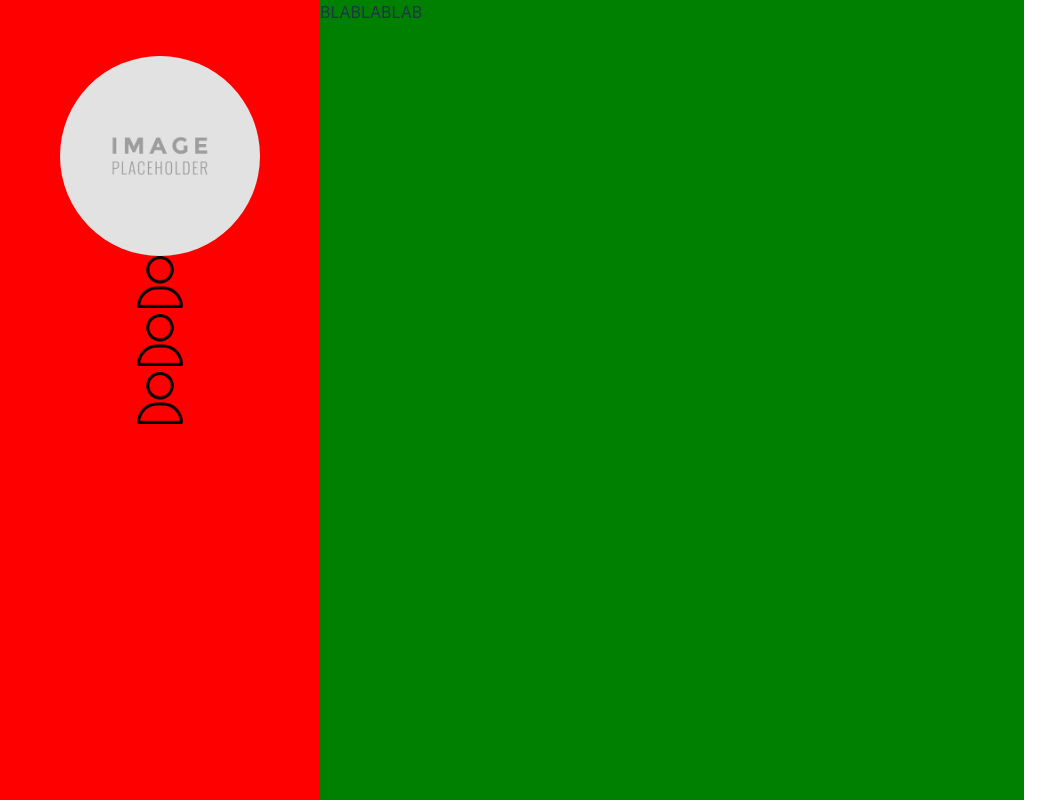
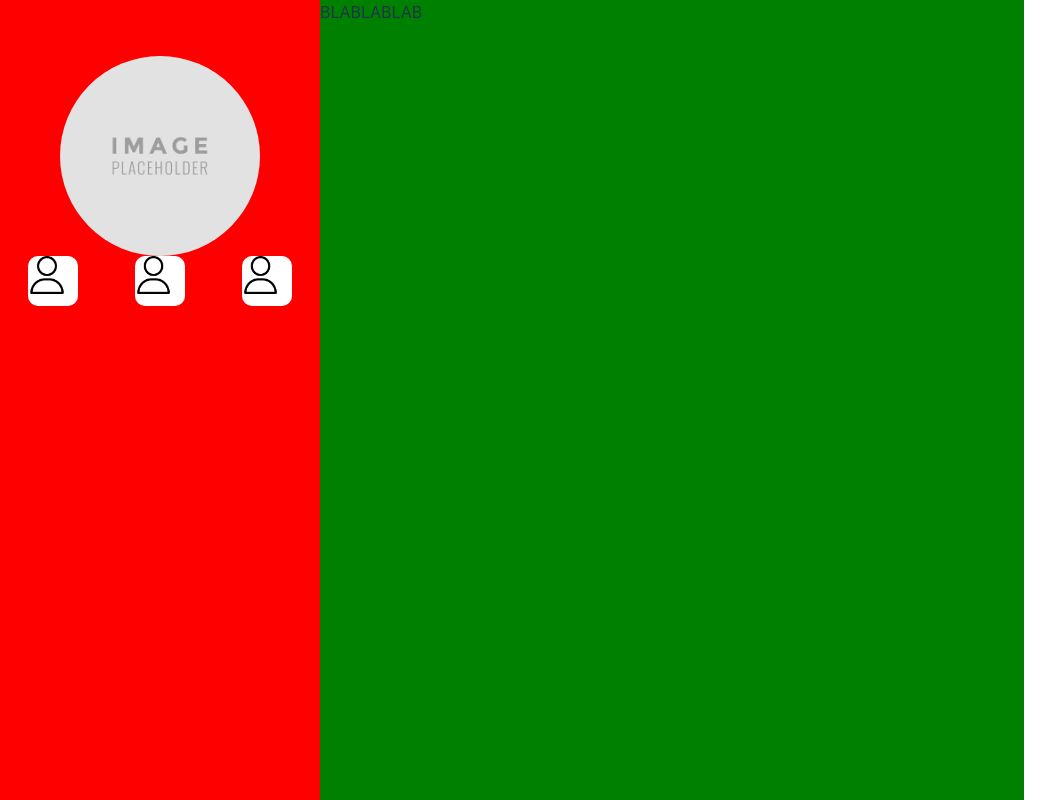
Before and after one commit to DylanBackus/SocialMedia, a React (Vite) app: page / in a window 1280 px wide. Shown: the whole page, without its empty margins (0-1059 px from the left). Built offline with nearby package versions, Linux system fonts and the light colour scheme.

Commit message:
database changes

```diff
--- a/src/HomeLeftSideComponent.jsx
+++ b/src/HomeLeftSideComponent.jsx
@@ -1,4 +1,7 @@
 import React from "react";
+import db from './firebase/FirebaseConfig'
+import { doc, getDocFromCache } from "firebase/firestore";
+
 
 const HomeLeftSideComponent = () => {
 
@@ -10,13 +13,13 @@ const HomeLeftSideComponent = () => {
                   <div className="row">
                     <div className="profile-icon">
                         <a href="profile" className="max-size">
-                            <img src="images/user.png"  className="max-size"/>
+                            <img src="images/user.png"  className="max-size2"/>
                         </a>
                         <a href="profile" className="max-size">
-                            <img src="images/user.png"  className="max-size"/>
+                            <img src="images/user.png"  className="max-size2"/>
                         </a>
                         <a href="profile" className="max-size">
-                            <img src="images/user.png"  className="max-size"/>
+                            <img src="images/user.png"  className="max-size2"/>
                         </a>
                     </div>
                   </div>
--- a/src/css/home.css
+++ b/src/css/home.css
@@ -31,10 +31,23 @@
 .row{
     display: flex;
     flex-direction: row;
+    width: 100%;
+    justify-content: center;
 }
 .profile-icon{
-    width: 52px;
+    width: 100%;
+    display: flex;
+    flex-direction: row;
+    justify-content: space-around;
 }
 .max-size{
-    width: 100%;
+    width: 50px;
+    height: 50px;
+    background-color: #FFFFFF;
+    border-radius: 10px;
+    justify-content: center;
+    align-items: center;
 }
+.max-size2{
+    width: 75%;
+}
--- /dev/null
+++ b/src/firebase/FirebaseConfig.jsx
@@ -0,0 +1,24 @@
+import { getAnalytics,  } from "firebase/analytics";
+import { initializeApp } from "firebase/app";
+import { getFirestore } from "firebase/firestore";
+
+// TODO: Add SDKs for Firebase products that you want to use
+// https://firebase.google.com/docs/web/setup#available-libraries
+
+// Your web app's Firebase configuration
+// For Firebase JS SDK v7.20.0 and later, measurementId is optional
+const firebaseConfig = {
+    apiKey: "AIzaSyBzN2L4OzM9VilluD7OzYNlUp9BaIU2GvI",
+    authDomain: "social-media-omgeving.firebaseapp.com",
+    projectId: "social-media-omgeving",
+    storageBucket: "social-media-omgeving.appspot.com",
+    messagingSenderId: "860845337240",
+    appId: "1:860845337240:web:003c54feaed1e96d12beed",
+    measurementId: "G-G0LFTHFN1C"
+  };
+
+  // Initialize Firebase
+  const app = initializeApp(firebaseConfig);
+  const db = getFirestore(app);
+
+  export default db;
```
